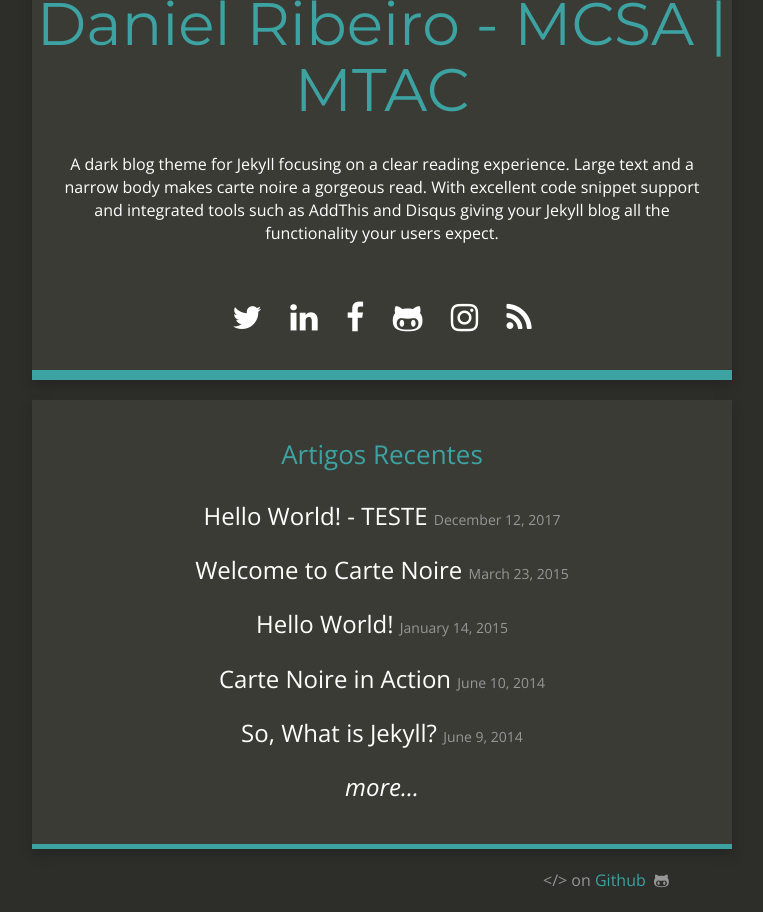
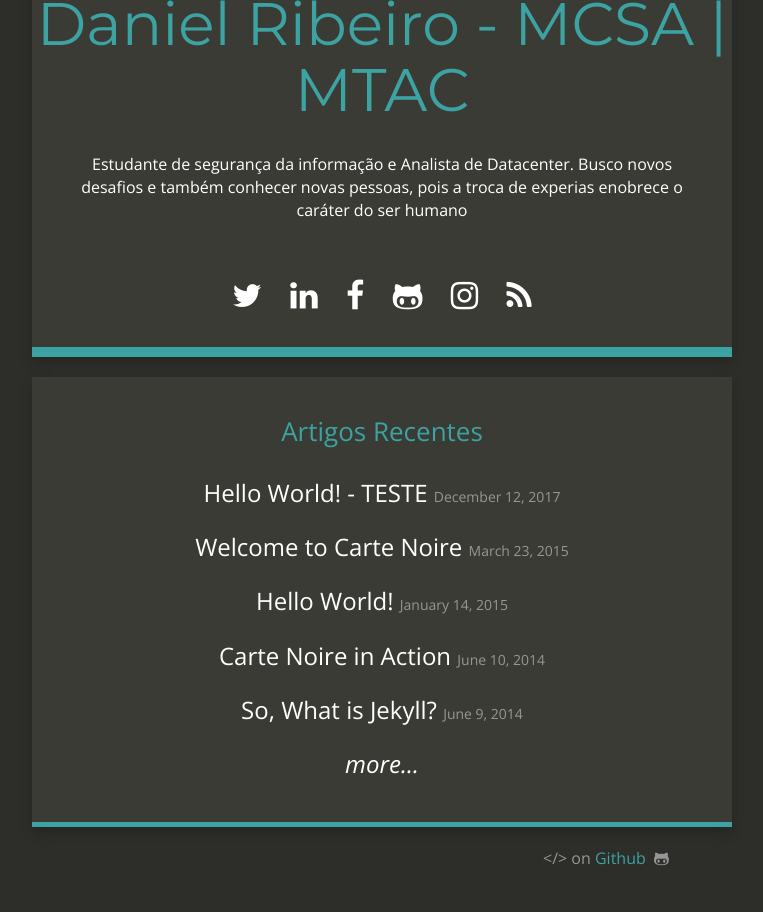
Before and after one commit to daribei/xdanielribeiro.github.io, a Jekyll site: the page built from index.html, in a window 1280 px wide, cut to the strip 174-1086 px from the top of the page. Shown: the whole strip, without its empty margins (258-1021 px from the left). Built offline with Jekyll 4.4.1, drawn with Linux system fonts in a browser that asks for light colours; nearby versions of some CDN libraries; after the commit the page ends 1063 px from its top, so only the background shows below that.

Commit message:
Descricao

```diff
--- a/_config.yml
+++ b/_config.yml
@@ -4,7 +4,8 @@
 description: "A dark blog theme for Jekyll."
 baseurl: ""
 url: "http://carte-noire.jacobtomlinson.co.uk/"
-title_description: "A dark blog theme for Jekyll focusing on a clear reading experience. Large text and a narrow body makes carte noire a gorgeous read. With excellent code snippet support and integrated tools such as AddThis and Disqus giving your Jekyll blog all the functionality your users expect."
+#title_description: "A dark blog theme for Jekyll focusing on a clear reading experience. Large text and a narrow body makes carte noire a gorgeous read. With excellent code snippet support and integrated tools such as AddThis and Disqus giving your Jekyll blog all the functionality your users expect."
+title_description: "Estudante de segurança da informação e Analista de Datacenter. Busco novos desafios e também conhecer novas pessoas, pois a troca de experias enobrece o caráter do ser humano"
 #title_image: "https://www.gravatar.com/avatar/00000000000000000000000000000000?s=500&d=mm"
 title_image: "https://s.gravatar.com/avatar/d9942e4b224856f821798cf7249da585?s=500&d=mm"
 google_analytics: "UA-20365477-4"
```
